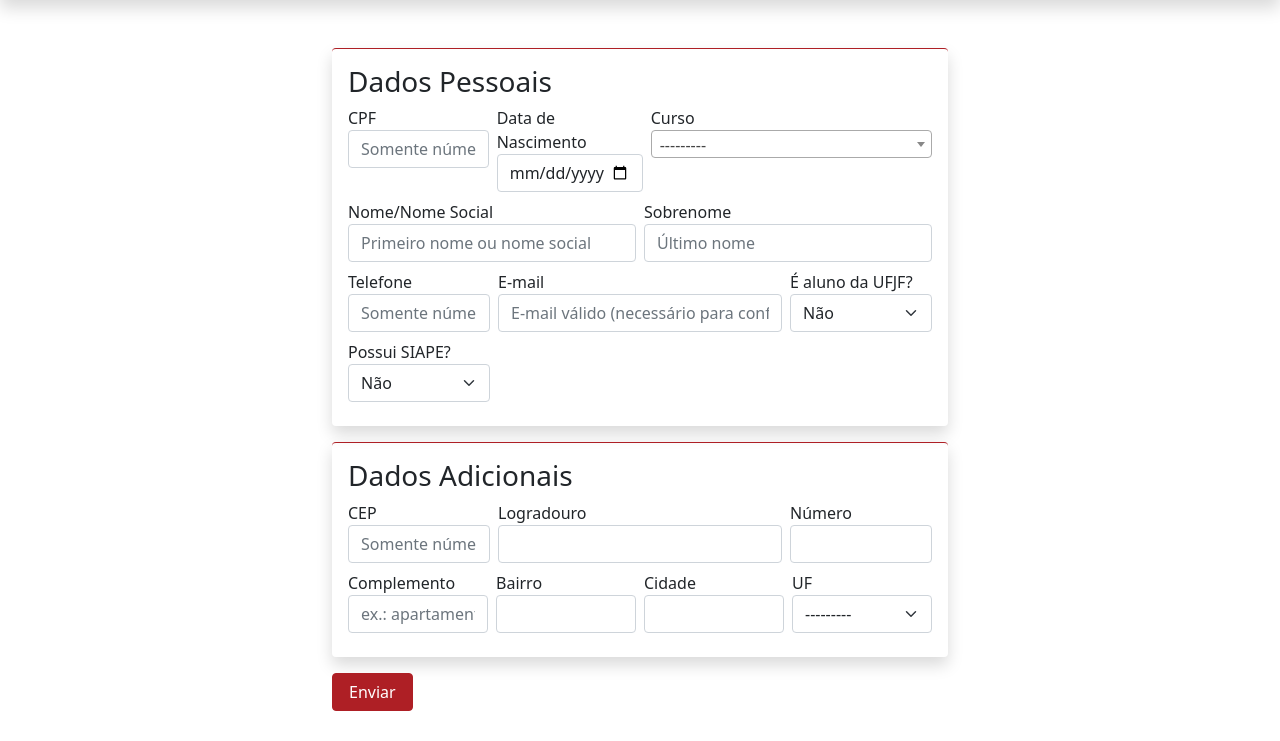
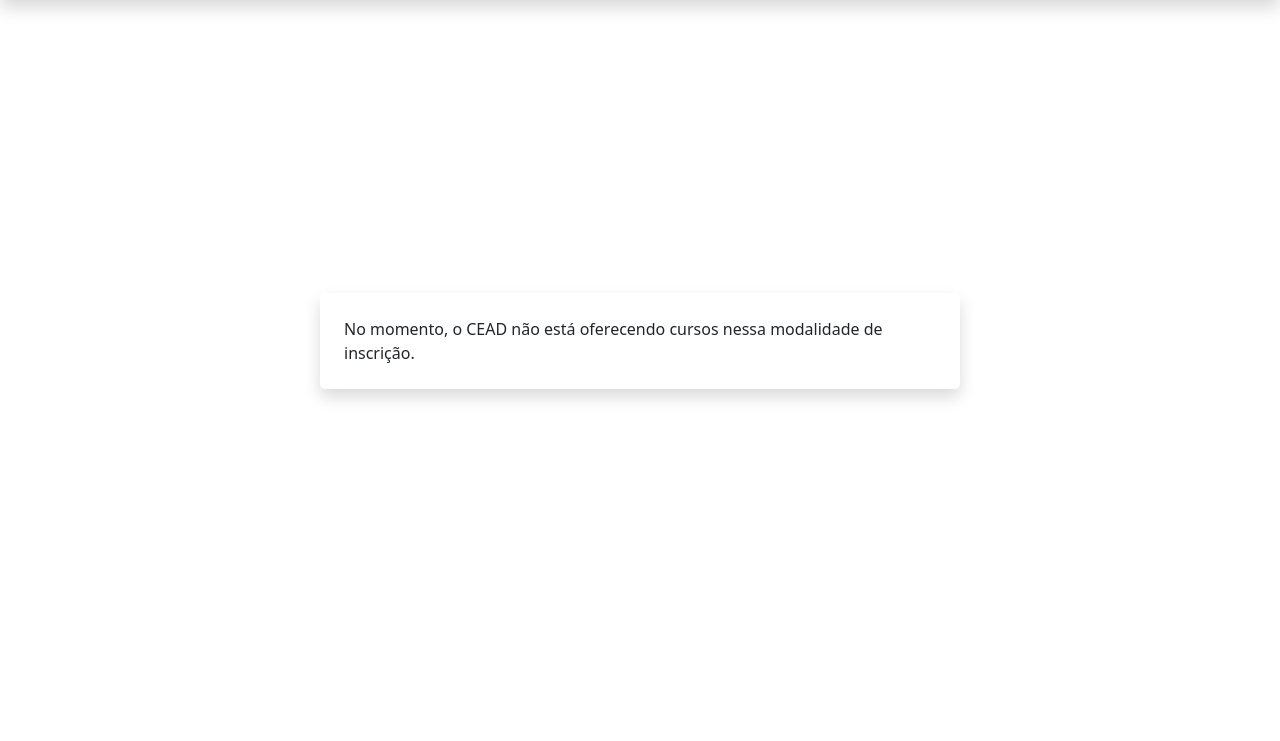
Before and after one commit to cead-ufjf-desenvolvimento/inscricoesMoodle, a Django app: page /inscricoes/ in a window 1280 px wide. Shown: the part 59-800 px from the top of the page. Run offline with Django 4.2, Linux system fonts and the light colour scheme; data that the repository does not hold is empty; parts of the project's set-up code (start-up, migrations or seed data) failed here and were passed over; some libraries are stand-ins or nearby versions.

Commit message:
Atualizações necessárias para o deploy

```diff
--- a/src/FormApp/forms.py
+++ b/src/FormApp/forms.py
@@ -6,7 +6,7 @@ from localflavor.br.forms import BRCPFField
 class AlunosForm(forms.ModelForm):
     possui_siape = forms.BooleanField(required=False, label="Possui SIAPE?", initial=False, widget=forms.Select(attrs={'class': 'form-select'}, choices=((False, "Não"), (True, "Sim"))))
 
-    curso = forms.ModelChoiceField(queryset=Curso.objects.all().order_by('nome'), widget=forms.Select(attrs={'class': 'form-select'}))
+    curso = forms.ModelChoiceField(queryset=Curso.objects.filter(ativo=True).order_by('nome'), widget=forms.Select(attrs={'class': 'form-select'}))
 
     class Meta:
         model = DadosDoAluno
@@ -16,7 +16,7 @@ class AlunosForm(forms.ModelForm):
             'data_nascimento': forms.TextInput(attrs={'class': 'form-control', 'type': 'date'}),
             'nome': forms.TextInput(attrs={'class': 'form-control', 'placeholder': 'Primeiro nome ou nome social'}),
             'sobrenome': forms.TextInput(attrs={'class': 'form-control', 'placeholder': 'Último nome'}),
-            'email': forms.TextInput(attrs={'class': 'form-control', 'placeholder': 'E-mail válido (necessário para confirmação de matrícula)'}),
+            'email': forms.TextInput(attrs={'class': 'form-control', 'placeholder': 'Necessário para confirmação de matrícula'}),
             'cidade': forms.TextInput(attrs={'class': 'form-control'}),
             'telefone': forms.TextInput(attrs={'class': 'form-control', 'placeholder': 'Somente números'}),
             'cep': forms.TextInput(attrs={'class': 'form-control', 'placeholder': 'Somente números'}),
--- a/src/FormApp/models.py
+++ b/src/FormApp/models.py
@@ -18,6 +18,7 @@ class Curso(models.Model):
     data_fim = models.DateField(verbose_name="Fim das Atividades")
     matricula_inicio = models.DateTimeField(verbose_name="Início das Inscrições")
     matricula_fim = models.DateTimeField(verbose_name="Fim das Inscrições")
+    ativo = models.BooleanField(default=True)
 
     anexar_documentacao = models.BooleanField(verbose_name="Anexar Documentação", default=False, null=True, blank=True)
 
--- a/src/FormApp/templates/form_aluno.html
+++ b/src/FormApp/templates/form_aluno.html
@@ -4,6 +4,7 @@
 
 {% load custom_tags %}
 
+{% if has_curso %}
     <div class="container mt-5 w-50">
         <form method="post" enctype="multipart/form-data">{% csrf_token %}
             {% if form.errors %}
@@ -54,9 +55,17 @@
                     <div class="w-25" colspan="3">{{form.uf.label}}{{form.uf}}</div>
                 </div>
             </div>
-        <button type="submit" class="btn btn-primary px-3 mb-4">Enviar</button>
+            <button id="submit" type="submit" class="btn btn-primary px-3 mb-4 d-flex align-items-center gap-2">
+                <span id="loading" class="spinner-border spinner-border-sm text-light" style="display: none;"role="status"></span>
+                Enviar
+            </button>
         </form>
     </div>
+{% else %}
+    <span class="shadow p-4 rounded-3 position-absolute top-50 start-50 translate-middle">
+        No momento, o CEAD não está oferecendo cursos nessa modalidade de inscrição.
+    </span>
+{% endif %}
 
 <script>
     $(document).ready(function(){
@@ -123,6 +132,10 @@
     })
 
     $('.errorlist').addClass('border');
+
+    $('form').on('submit', () => {
+        $('#loading').css('display', 'inline')
+    })
 </script>
 
 {% endblock %}
--- a/src/FormApp/templates/thanks.html
+++ b/src/FormApp/templates/thanks.html
@@ -11,7 +11,7 @@
                 <h5 class="card-title">Seu cadastro foi realizado com sucesso</h5>
                 <p class="card-text">
                     A sua confirmação de matrícula será enviada ao decorrer da semana para o e-mail informado.
-                    Verifique sua caixa de spam!
+                    Verifique também sua caixa de spam!
                 </p>
             </div>
         </div>
--- a/src/FormApp/urls.py
+++ b/src/FormApp/urls.py
@@ -5,5 +5,5 @@ urlpatterns = [
     path('thanks/', views.thanks, name='thanks'),
     path('thanks2/', views.thanks2, name='thanks2'),
     path('inscricoes/', views.CadastroAlunoCreateView.as_view(), name='aluno_cadastro'),
-    # path('cadastro/curso', views.CadastroCursoCreateView.as_view(), name='curso-cadastro'),
+    path('cadastro/curso', views.CadastroCursoCreateView.as_view(), name='curso-cadastro'),
 ]
--- a/src/FormApp/views.py
+++ b/src/FormApp/views.py
@@ -3,11 +3,11 @@ import csv, json, os
 from django.shortcuts import render
 from django.contrib import messages
 from django.views.generic.edit import CreateView
-from django.core.exceptions import ValidationError
-from FormApp.forms import AlunosForm
+from FormApp.forms import AlunosForm, CursosForm
 from FormApp.utils import PasswdGen, SendEmail
-from FormApp.models import Curso, DadosDoAluno
+from FormApp.models import Curso
 from django.utils.translation import gettext_lazy as _
+from django.contrib.auth.mixins import LoginRequiredMixin
 
 # Create your views here.
 class CadastroAlunoCreateView(CreateView):
@@ -22,6 +22,8 @@ class CadastroAlunoCreateView(CreateView):
             if curso.anexar_documentacao:
                 flag_curso_list.append(curso.id)
         context['flag_curso_list'] = flag_curso_list
+        if len(Curso.objects.filter(ativo=True)) > 0:
+            context['has_curso'] = True
         return context
 
     def form_valid(self, form):
@@ -153,23 +155,23 @@ class CadastroAlunoCreateView(CreateView):
         messages.success(self.request, str(form.errors.as_data()))
         return super().form_invalid(form)
 
-
 def thanks(request):
     return render(request, 'thanks.html')
 
 def thanks2(request):
     return render(request, 'thanks2.html')
 
-# class CadastroCursoCreateView(CreateView):
-#     form_class = CursosForm
-#     template_name = "form_curso.html"
-#     success_url = "/thanks2"
+class CadastroCursoCreateView(LoginRequiredMixin, CreateView):
+    login_url = "/accounts/login"
+    form_class = CursosForm
+    template_name = "form_curso.html"
+    success_url = "/thanks2"
 
-#     def form_valid(self, form):
-#         messages.success(self.request, "Curso cadastrado com sucesso")
-#         return super().form_valid(form)
+    def form_valid(self, form):
+        messages.success(self.request, "Curso cadastrado com sucesso")
+        return super().form_valid(form)
 
-#     def form_invalid(self, form):
-#         print(form.errors.as_data())
-#         messages.success(self.request, form.errors.as_data())
-#         return super().form_invalid(form)
+    def form_invalid(self, form):
+        print(form.errors.as_data())
+        messages.success(self.request, form.errors.as_data())
+        return super().form_invalid(form)
```
Also changed, not shown: src/FormularioMoodle/settings.py (+7 -0 lines), README.md, src/FormApp/migrations/0001_initial.py, src/FormApp/migrations/0002_alter_dadosdoaluno_cpf.py (deleted), src/FormApp/migrations/0002_curso_ativo.py (added), 1 other file. Lines whose indentation alone changed are shown as unchanged.
